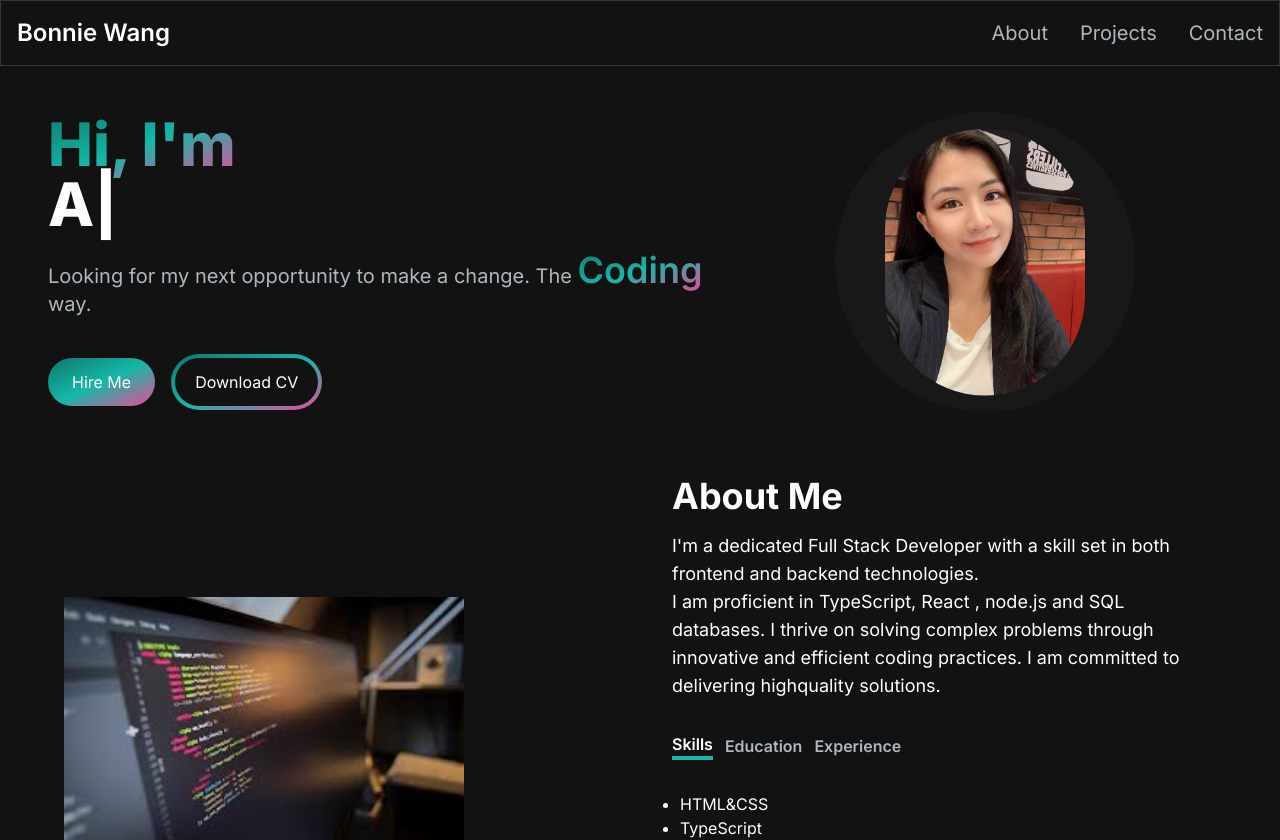
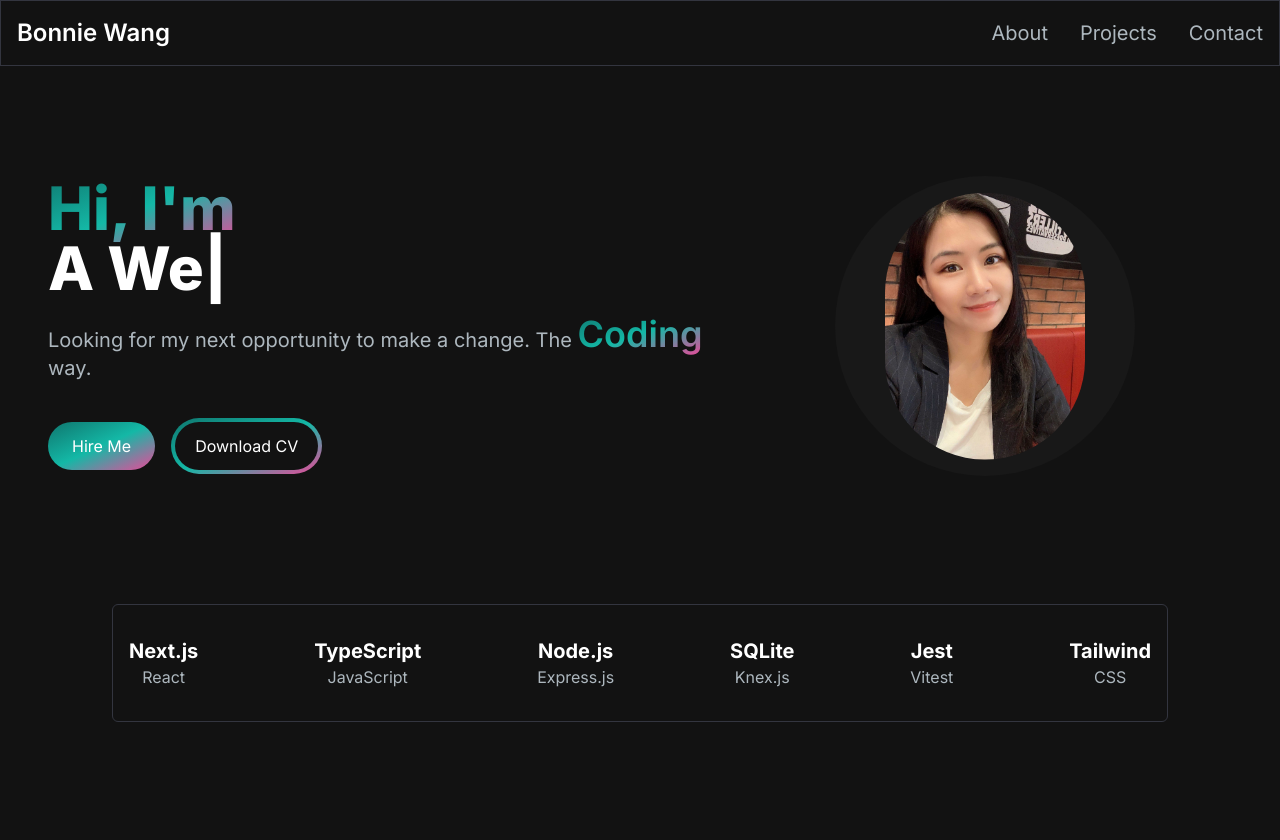
Before and after one commit to Bonnie423/My-Portfolio, a Next.js app: page / in a window 1280 px wide. Shown: the top 840 px of the page. Built offline with nearby package versions, Linux system fonts and the light colour scheme.

Commit message:
add skills sections

```diff
--- a/app/components/HeadSection.tsx
+++ b/app/components/HeadSection.tsx
@@ -7,10 +7,10 @@ import Link from 'next/link'
 
 const HeadSection = () => {
   return (
-    <section>
+    <section className='lg:py-16'>
       <div className="grid grid-cols-1 sm:grid-cols-12">
         <div className="col-span-7 place-self-center text-center sm:text-left justify-self-start">
-          <h1 className="text-white mb-4 text-4xl sm:text-5xl lg:text-6xl font-extrabold">
+          <h1 className="text-white mb-4 text-4xl sm:text-5xl lg:text-6xl leading-normal font-extrabold">
             <span className="text-transparent bg-clip-text bg-gradient-to-br from-teal-700 via-teal-500 to-pink-500">
               Hi, I&apos;m{' '}
             </span>
--- /dev/null
+++ b/app/components/SkillsSection.tsx
@@ -0,0 +1,49 @@
+import React from 'react'
+
+const skillsData = [
+  {
+    skill1: 'Next.js',
+    skill2: 'React',
+  },
+  {
+    skill1: 'TypeScript',
+    skill2: 'JavaScript',
+  },
+  {
+    skill1: 'Node.js',
+    skill2: 'Express.js',
+  },
+  {
+    skill1: 'SQLite',
+    skill2: 'Knex.js',
+  },
+  {
+    skill1: 'Jest',
+    skill2: 'Vitest',
+  },
+  {
+    skill1: 'Tailwind',
+    skill2: 'CSS',
+  },
+]
+const SkillsSection = () => {
+  return (
+    <div className="py-8 px-4 xl:gap-16 sm:py-16 xl:px-16">
+      <div className="border-[#33353F] border rounded-md py-8 px-17 flex flex-row items-center justify-between">
+        {skillsData.map((skill, index) => {
+          return (
+            <div
+              key={index}
+              className="flex flex-col items-center justify-center mx-4"
+            >
+              <h2 className="text-white text-xl font-bold">{skill.skill1}</h2>
+              <p className="text-[#ADB7BE] text-base">{skill.skill2}</p>
+            </div>
+          )
+        })}
+      </div>
+    </div>
+  )
+}
+
+export default SkillsSection
--- a/app/page.tsx
+++ b/app/page.tsx
@@ -6,6 +6,7 @@ import AboutMe from './components/AboutMe'
 import Projects from './components/Projects'
 import ContactSection from './components/ContactSection'
 import Footer from './components/Footer'
+import SkillsSection from './components/SkillsSection'
 
 export default function Home() {
   return (
@@ -13,6 +14,7 @@ export default function Home() {
     <Navbar />
     <div className='container  mt-24 mx-auto px-12 py-4'>
     <HeadSection />
+    <SkillsSection />
     <AboutMe />
     <Projects />
     <ContactSection />
```
